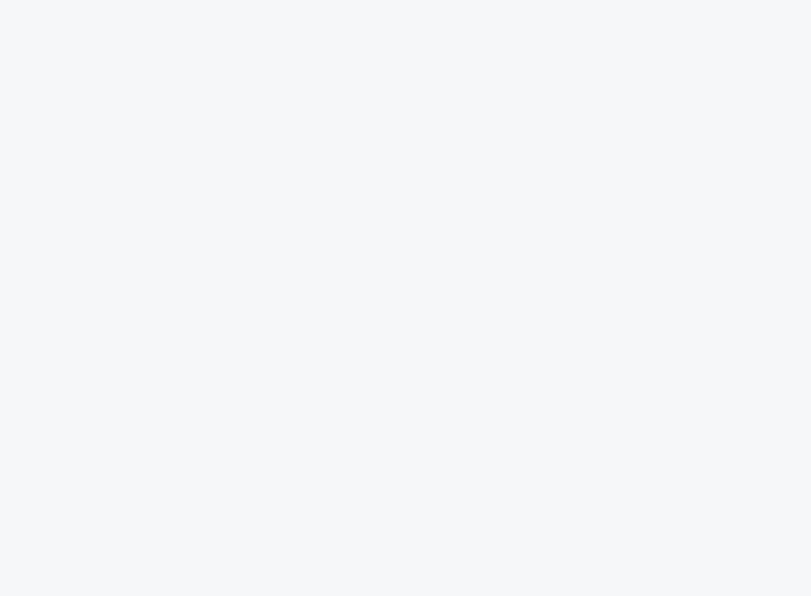
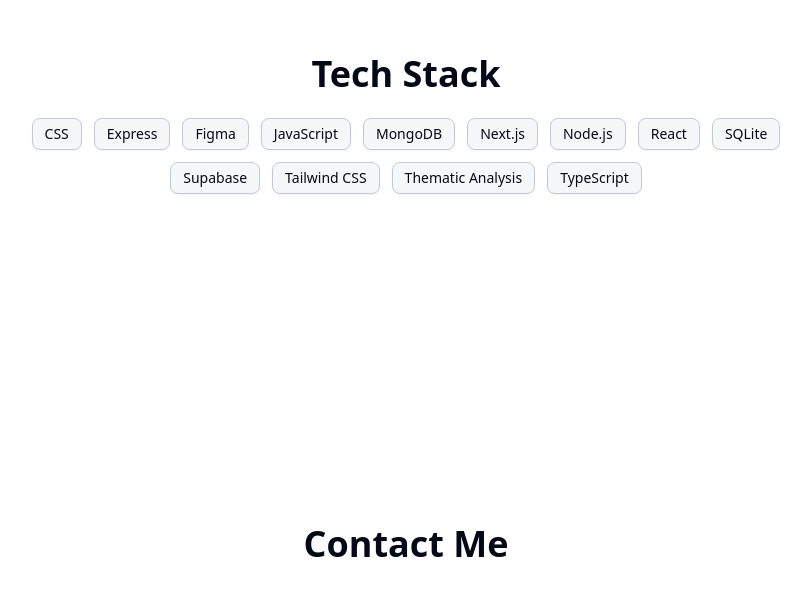
Before and after one commit to frncs-dc/portfolio, a Next.js app: page / in a window 1280 px wide. Shown: the part 4031-4627 px from the top of the page, without its empty margins (234-1045 px from the left). Before the commit the page ends 3835 px from the top, so only its background shows below. Built offline with nearby package versions, Linux system fonts and the light colour scheme.

Commit message:
feat: added new sections

```diff
--- a/src/app/page.js
+++ b/src/app/page.js
@@ -6,6 +6,8 @@
 import AboutMe from "@/components/aboutme";
 import CTASection from "@/components/ctaSection";
 import ProjectsSection from "@/components/projectsSection";
+import TechStack from "@/components/techStack";
+import ContactMe from "@/components/contactMe";
 
 export default function Home() {
     return (
@@ -29,6 +31,8 @@
                     <CTASection />
                     <ExperienceSection />
                     <ProjectsSection />
+                    <TechStack />
+                    <ContactMe />
                     {/* <ProjectSection /> */}
                 </div>
             </div>
--- a/src/components/ProjectCard.jsx
+++ b/src/components/ProjectCard.jsx
@@ -8,6 +8,7 @@
     CardFooter,
 } from "@/components/ui/card";
 import ProjImgCarousel from "./ProjImgCarousel";
+import { getTechnologyName } from "@/data/technologies";
 
 export default function ProjectCard({ project }) {
     const {
@@ -45,12 +46,12 @@
                 )}
                 {technologies && technologies.length > 0 && (
                     <div className="flex flex-wrap gap-2">
-                        {technologies.map((tech, index) => (
+                        {technologies.map((techId, index) => (
                             <span
                                 key={index}
                                 className="px-2 py-1 text-xs bg-gray-100 dark:bg-gray-800 rounded-md"
                             >
-                                {tech}
+                                {getTechnologyName(techId)}
                             </span>
                         ))}
                     </div>
--- /dev/null
+++ b/src/components/contactMe.js
@@ -0,0 +1,13 @@
+import { Card, CardHeader, CardTitle, CardContent } from "@/components/ui/card";
+
+export default function ContactMe() {
+    return (
+        <section className="relative z-10 min-h-sc   flex flex-col justify-center items-center">
+            <div className="text-4xl text-center font-bold w-full">
+                Contact Me
+            </div>
+
+            {/* forms here */}
+        </section>
+    );
+}
--- a/src/components/projectsSection.js
+++ b/src/components/projectsSection.js
@@ -4,6 +4,8 @@
 import { Card, CardHeader, CardTitle, CardContent } from "@/components/ui/card";
 import { Button } from "@/components/ui/button";
 import { projects } from "@/data/projects";
+import { technologies as technologiesList, getTechnologyName } from "@/data/technologies";
+
 const ALL = "All";
 const PROJECTS_DISPLAY_LIMIT = 3;
 
@@ -16,11 +18,12 @@
         () => [...new Set(projects.map((p) => p.category))].sort(),
         [],
     );
-    const technologies = useMemo(
-        () =>
-            [...new Set(projects.flatMap((p) => p.technologies || []))].sort(),
-        [],
-    );
+    const technologies = useMemo(() => {
+        const usedIds = new Set(projects.flatMap((p) => p.technologies || []));
+        return technologiesList
+            .filter((t) => usedIds.has(t.id))
+            .map((t) => t.id);
+    }, []);
 
     const filteredProjects = useMemo(() => {
         return projects.filter((project) => {
@@ -92,22 +95,22 @@
                         >
                             {ALL}
                         </Button>
-                        {technologies.map((tech) => (
+                        {technologies.map((techId) => (
                             <Button
-                                key={tech}
+                                key={techId}
                                 variant={
-                                    selectedTechnology === tech
+                                    selectedTechnology === techId
                                         ? "default"
                                         : "outline"
                                 }
                                 size="sm"
                                 onClick={() =>
                                     setSelectedTechnology(
-                                        selectedTechnology === tech ? null : tech,
+                                        selectedTechnology === techId ? null : techId,
                                     )
                                 }
                             >
-                                {tech}
+                                {getTechnologyName(techId)}
                             </Button>
                         ))}
                     </div>
--- /dev/null
+++ b/src/components/techStack.js
@@ -0,0 +1,115 @@
+"use client";
+
+import { useState, useMemo, useEffect } from "react";
+import { technologies } from "@/data/technologies";
+import { projects } from "@/data/projects";
+import { Button } from "@/components/ui/button";
+
+export default function TechStack() {
+    const [selectedTechId, setSelectedTechId] = useState(null);
+
+    const projectsByTechId = useMemo(() => {
+        const map = {};
+        for (const tech of technologies) {
+            map[tech.id] = projects.filter(
+                (p) => p.technologies && p.technologies.includes(tech.id),
+            );
+        }
+        return map;
+    }, []);
+
+    const selectedTech = selectedTechId
+        ? technologies.find((t) => t.id === selectedTechId)
+        : null;
+    const projectsForSelectedTech = selectedTechId
+        ? projectsByTechId[selectedTechId] ?? []
+        : [];
+
+    useEffect(() => {
+        if (!selectedTechId) return;
+        const handleEscape = (e) => {
+            if (e.key === "Escape") setSelectedTechId(null);
+        };
+        window.addEventListener("keydown", handleEscape);
+        return () => window.removeEventListener("keydown", handleEscape);
+    }, [selectedTechId]);
+
+    return (
+        <section className="relative z-10 min-h-screen flex flex-col justify-center items-center gap-6 py-20">
+            <div className="text-4xl text-center font-bold w-full">
+                Tech Stack
+            </div>
+            <div className="flex flex-wrap justify-center gap-3 max-w-4xl px-4">
+                {technologies.map((tech) => (
+                    <Button
+                        key={tech.id}
+                        variant="outline"
+                        size="sm"
+                        className="rounded-lg cursor-pointer"
+                        onClick={() => setSelectedTechId(tech.id)}
+                    >
+                        {tech.name}
+                    </Button>
+                ))}
+            </div>
+
+            {/* Modal: projects using this technology */}
+            {selectedTechId && (
+                <div
+                    className="fixed inset-0 z-50 flex items-center justify-center p-4 bg-black/50"
+                    onClick={() => setSelectedTechId(null)}
+                    role="dialog"
+                    aria-modal="true"
+                    aria-labelledby="tech-modal-title"
+                >
+                    <div
+                        className="bg-white dark:bg-gray-900 rounded-xl shadow-xl max-w-lg w-full max-h-[80vh] overflow-hidden flex flex-col"
+                        onClick={(e) => e.stopPropagation()}
+                    >
+                        <div className="flex items-center justify-between p-4 border-b dark:border-gray-700">
+                            <h2
+                                id="tech-modal-title"
+                                className="text-xl font-semibold"
+                            >
+                                Projects using {selectedTech?.name}
+                            </h2>
+                            <Button
+                                variant="ghost"
+                                size="sm"
+                                onClick={() => setSelectedTechId(null)}
+                                aria-label="Close"
+                            >
+                                ×
+                            </Button>
+                        </div>
+                        <div className="p-4 overflow-y-auto flex-1">
+                            {projectsForSelectedTech.length === 0 ? (
+                                <p className="text-muted-foreground">
+                                    No projects use this technology yet.
+                                </p>
+                            ) : (
+                                <ul className="space-y-3">
+                                    {projectsForSelectedTech.map((project) => (
+                                        <li
+                                            key={project.id}
+                                            className="p-3 rounded-lg bg-gray-50 dark:bg-gray-800"
+                                        >
+                                            <p className="font-medium">
+                                                {project.title}
+                                            </p>
+                                            {project.description && (
+                                                <p className="text-sm text-muted-foreground mt-1">
+                                                    {project.description}
+                                                </p>
+                                            )}
+                                        </li>
+                                    ))}
+                                </ul>
+                            )}
+                        </div>
+                    </div>
+                </div>
+            )}
+        </section>
+    );
+}
--- a/src/data/projects.js
+++ b/src/data/projects.js
@@ -1,3 +1,4 @@
+/** Use technology ids from data/technologies.js (e.g. "react", "nextjs") so names stay in sync. */
 export const projects = [
     {
         id: 1,
@@ -12,7 +13,7 @@
             "/Projects/Motorcycle/Administrator Control Center Page.png",
             "/Projects/Motorcycle/Check Out - Delete Items.png",
         ],
-        technologies: ["React", "Node.js", "Express", "MongoDB", "JavaScript"],
+        technologies: ["react", "nodejs", "express", "mongodb", "javascript"],
         category: "Full Stack",
         githubUrl: null, // Add your GitHub URL if available
         liveUrl: null, // Add your live demo URL if available
@@ -28,7 +29,7 @@
             "/Projects/Spotfinder/Host-Form Page 4.png",
             "/Projects/Spotfinder/Parking Slot Host.png",
         ],
-        technologies: ["React", "Next.js", "TypeScript", "Tailwind CSS"],
+        technologies: ["react", "nextjs", "typescript", "tailwind-css"],
         category: "Web Application",
         githubUrl: null,
         liveUrl: null,
@@ -43,7 +44,7 @@
             "/Projects/TellTail Tasks/TellTail Tasks - 1.png",
             "/Projects/TellTail Tasks/TellTail Tasks - 2.png",
         ],
-        technologies: ["React", "JavaScript", "CSS"],
+        technologies: ["react", "javascript", "css"],
         category: "Web Application",
         githubUrl: null,
         liveUrl: null,
@@ -59,7 +60,7 @@
             "/Projects/Food Storage/Desktop - 2.png",
             "/Projects/Food Storage/Desktop - 3.png",
         ],
-        technologies: ["React", "JavaScript", "CSS"],
+        technologies: ["react", "javascript", "css"],
         category: "Web Application",
         githubUrl: null,
         liveUrl: null,
@@ -75,7 +76,7 @@
             "/Projects/Food Storage/Desktop - 2.png",
             "/Projects/Food Storage/Desktop - 3.png",
         ],
-        technologies: ["React", "JavaScript", "CSS"],
+        technologies: ["react", "javascript", "css"],
         category: "Web Application",
         githubUrl: null,
         liveUrl: null,
@@ -87,7 +88,7 @@
         longDescription:
             "Designed and developed a Progressive Web Application (PWA) to improve financial goal achievement by integrating routine-aligned transaction logging. Conducted a mixed-methods needfinding study involving a survey and semi-structured interviews to identify behavioral themes such as discipline and convenience. Executed eight iterations of prototyping and usability testing to refine user experience. Evaluated the final system through a two-week field study using the NASA Task Load Index (TLX) to assess cognitive workload and the Treatment Self-Regulation Questionnaire (TSRQ) to analyze user motivation.",
         images: [],
-        technologies: ["Figma", "TypeScript", "Supabase", "Thematic Analysis"],
+        technologies: ["figma", "typescript", "supabase", "thematic-analysis"],
         category: "UI/UX Research & Development",
         githubUrl: null,
         liveUrl: null,
@@ -99,7 +100,7 @@
         longDescription:
             "Designed and developed a custom Content Management System (CMS) prototype with a specialized dashboard for managing and overseeing leads. Engineered a reporting interface that aggregates data into visual summaries, enabling administrators to track lead status and performance metrics effectively. Utilized Next.js for server-side rendering and SQLite for efficient local data persistence.",
         images: [],
-        technologies: ["Next.js", "SQLite", "Tailwind CSS"],
+        technologies: ["nextjs", "sqlite", "tailwind-css"],
         category: "UI/UX Prototyping & Development",
         usedAi: true,
         githubUrl: null,
--- /dev/null
+++ b/src/data/technologies.js
@@ -0,0 +1,28 @@
+/**
+ * Single source of truth for technologies.
+ * Use these ids in projects.js (project.technologies) to keep names in sync.
+ */
+export const technologies = [
+    { id: "css", name: "CSS" },
+    { id: "express", name: "Express" },
+    { id: "figma", name: "Figma" },
+    { id: "javascript", name: "JavaScript" },
+    { id: "mongodb", name: "MongoDB" },
+    { id: "nextjs", name: "Next.js" },
+    { id: "nodejs", name: "Node.js" },
+    { id: "react", name: "React" },
+    { id: "sqlite", name: "SQLite" },
+    { id: "supabase", name: "Supabase" },
+    { id: "tailwind-css", name: "Tailwind CSS" },
+    { id: "thematic-analysis", name: "Thematic Analysis" },
+    { id: "typescript", name: "TypeScript" },
+];
+
+const nameById = Object.fromEntries(
+    technologies.map((t) => [t.id, t.name]),
+);
+
+/** Get display name for a technology id (e.g. from project.technologies). */
+export function getTechnologyName(id) {
+    return nameById[id] ?? id;
+}
```
